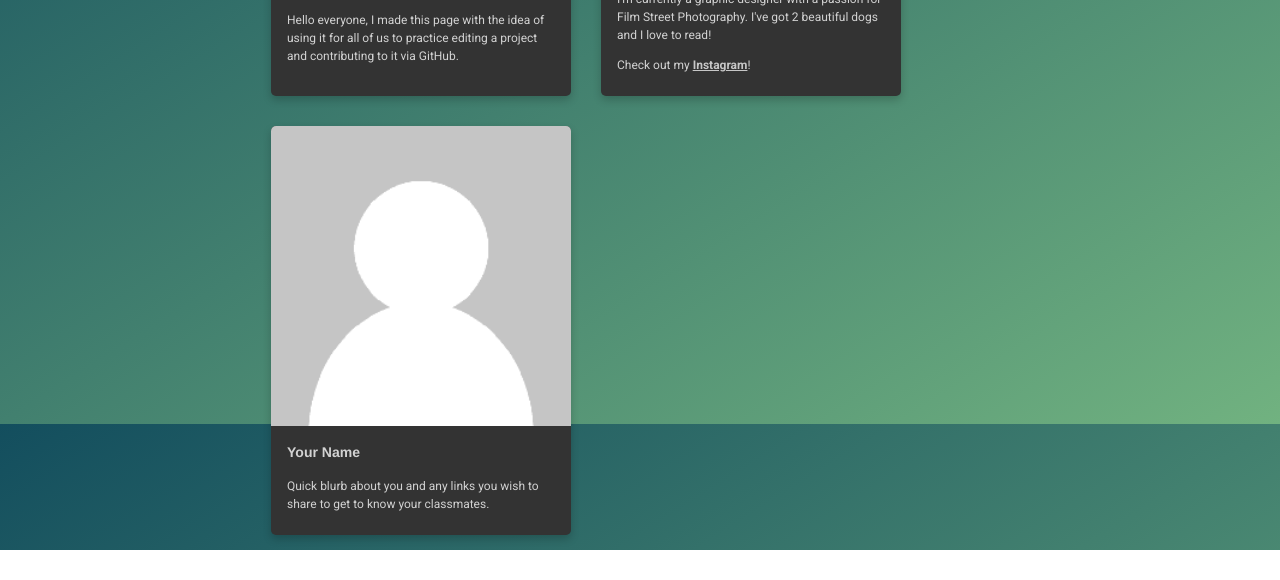
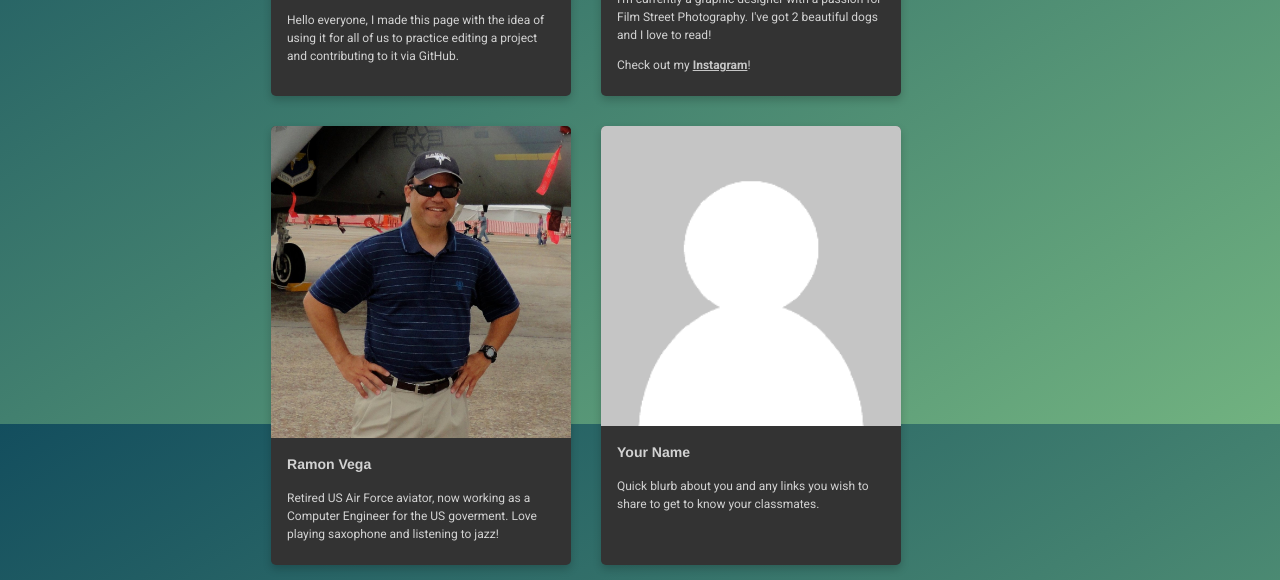
Before and after one commit to rgvegajr/bootcamp-contribution-practice, a plain HTML site: page index.html in a window 1280 px wide. Shown: the part 376-956 px from the top of the page. Before the commit the page ends 926 px from the top, so only its background shows below. Drawn offline with Linux system fonts and the light colour scheme.

Commit message:
added personal card to include name, description, and photo

```diff
--- a/index.html
+++ b/index.html
@@ -38,6 +38,16 @@
       </div>
       <!-- ________ Henry's card END ________  -->
 
+   <!-- ________ Ramon's card START ________  -->
+   <div class="card animated fadeInLeft">
+      <img src="img/RVsq.jpg" alt="Avatar" style="width:100%">
+      <div class="container">
+         <h3><b>Ramon Vega</b></h3>
+         <p>Retired US Air Force aviator, now working as a Computer Engineer for the US goverment.  Love playing saxophone and listening to jazz!  </p>
+      </div>
+   </div>
+   <!-- ________ Ramon's card END ________  -->
+
       <!-- ^^^^ Paste YOUR CARD directly ^^ ABOVE ^^ this line ^^^^ -->
       <!-- ^^^^ make sure there is one line of space between your card start and the card end above it ^^^^ -->
       <!-- ^^^^ ^^^^^^^^^^^^^^^^^^^^^^^^^^^^^^^^^^^^^^^^^^^^^ ^^^^ -->
```
Also changed, not shown: img/RVsq.jpg (added), 2 other files.
